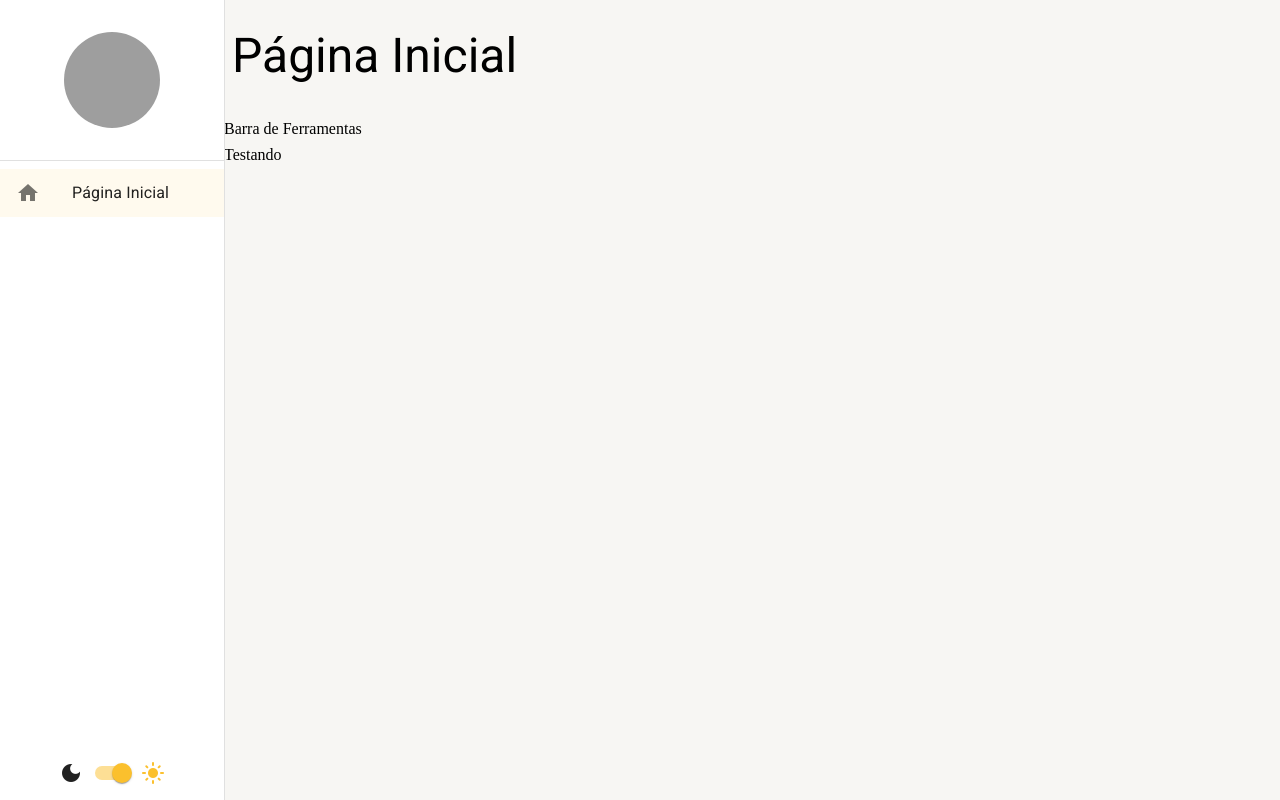
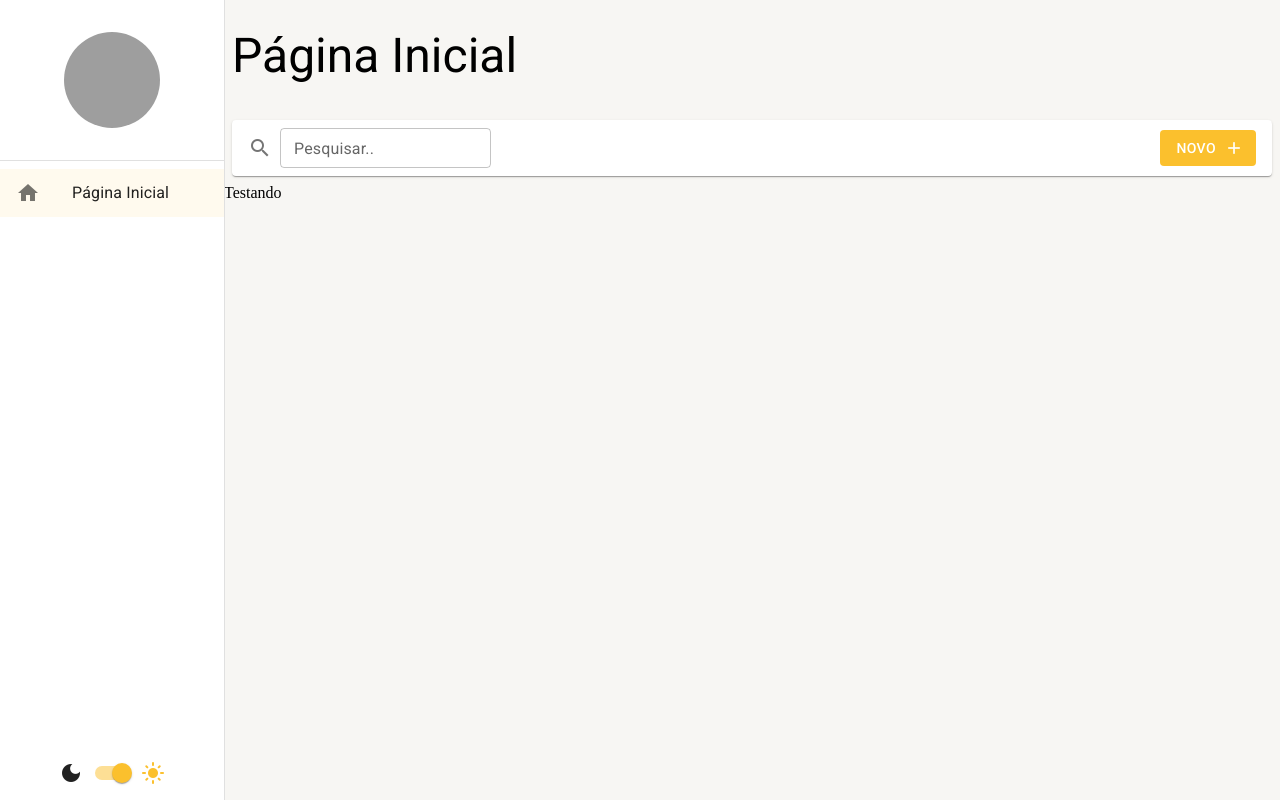
Before and after one commit to JonGlazkov/dashboard-mui-typescript, a React (Create React App) app: page /pagina-inicial in a window 1280 px wide. Built offline with nearby package versions, Linux system fonts and the light colour scheme; grey boxes are pictures that could not be loaded.

Commit message:
feat: Adicionado barra de pesquisa e botão "novo"

```diff
--- a/src/pages/dashboard/Dashboard.tsx
+++ b/src/pages/dashboard/Dashboard.tsx
@@ -1,9 +1,18 @@
+import { BarraDeFerramentas } from "../../shared/components";
 import { LayoutBaseDePagina } from "../../shared/layouts/LayoutBaseDePagina";
 
 
 export const Dashboard = () => {
   return (
-    <LayoutBaseDePagina title="Página Inicial" toolBar={<>Barra de Ferramentas</>}>
+    <LayoutBaseDePagina
+      title="Página Inicial"
+      toolBar={(
+        <BarraDeFerramentas
+          showSearchInput
+          textNewButton="Novo"
+        />
+      )}
+    >
       Testando
     </LayoutBaseDePagina>
   );
--- /dev/null
+++ b/src/shared/components/barra-de-ferramentas/BarraDeFerramentas.tsx
@@ -0,0 +1,63 @@
+import { Box, Button, Icon, InputAdornment, Paper, TextField, useTheme } from "@mui/material";
+
+interface IBarraDeFerramentasProps {
+  searchText?: string;
+  showSearchInput?: boolean;
+  onChangeSearchText?: (text: string) => void;
+  textNewButton?: string;
+  showNewButton?: boolean;
+  onClickNewButton?: () => void;
+}
+
+export const BarraDeFerramentas: React.FC<IBarraDeFerramentasProps> = ({
+  searchText = "",
+  showSearchInput = false,
+  onChangeSearchText,
+  textNewButton = "Novo",
+  showNewButton = true,
+  onClickNewButton,
+}) => {
+  const theme = useTheme();
+
+  return (
+    <Box
+      gap={1}
+      marginX={1}
+      padding={1}
+      paddingX={2}
+      display="flex"
+      alignItems="center"
+      height={theme.spacing(5)}
+      component={Paper}
+    >
+      {showSearchInput && (
+        <Box display="flex" alignItems="center">
+          <InputAdornment position="start">
+            <Icon>search</Icon>
+          </InputAdornment>
+
+          <TextField
+            size="small"
+            value={searchText}
+            label="Pesquisar.."
+            onChange={(e) => onChangeSearchText?.(e.target.value)}
+          />
+        </Box>
+      )}
+
+      <Box flex={1} display="flex" justifyContent="end">
+        {showNewButton && (
+          <Button
+            color="primary"
+            variant="contained"
+            disableElevation
+            onClick={onClickNewButton}
+            endIcon={<Icon>add</Icon>}
+          >
+            {textNewButton}
+          </Button>
+        )}
+      </Box>
+    </Box>
+  );
+};
--- a/src/shared/components/index.ts
+++ b/src/shared/components/index.ts
@@ -1 +1,2 @@
 export * from "./menu-lateral/MenuLateral";
+export * from "./barra-de-ferramentas/BarraDeFerramentas";
```
